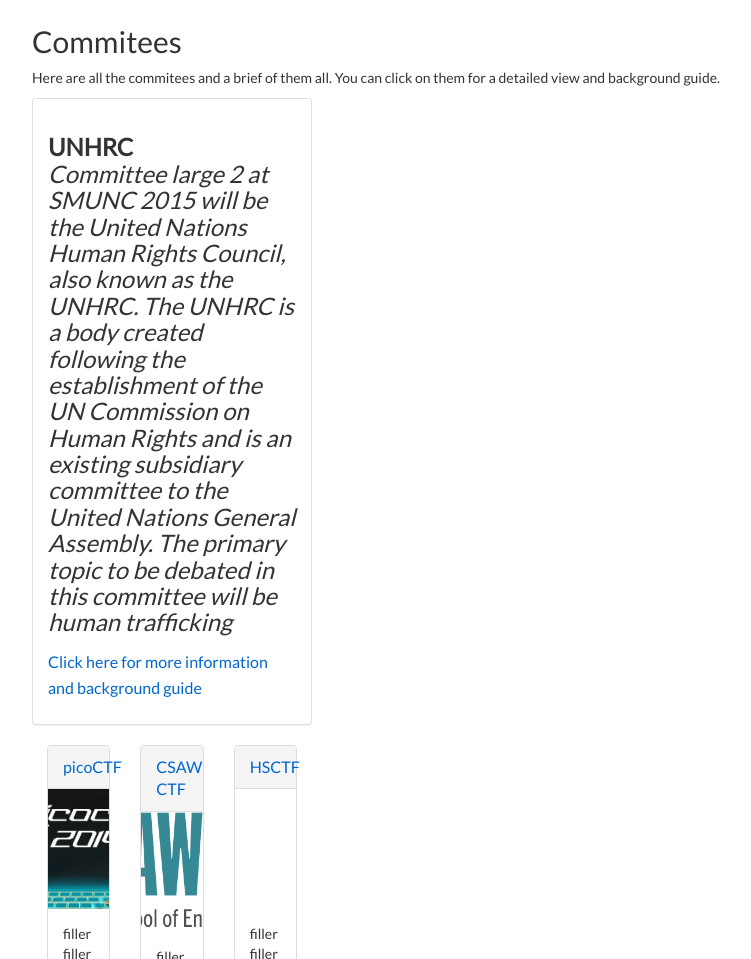
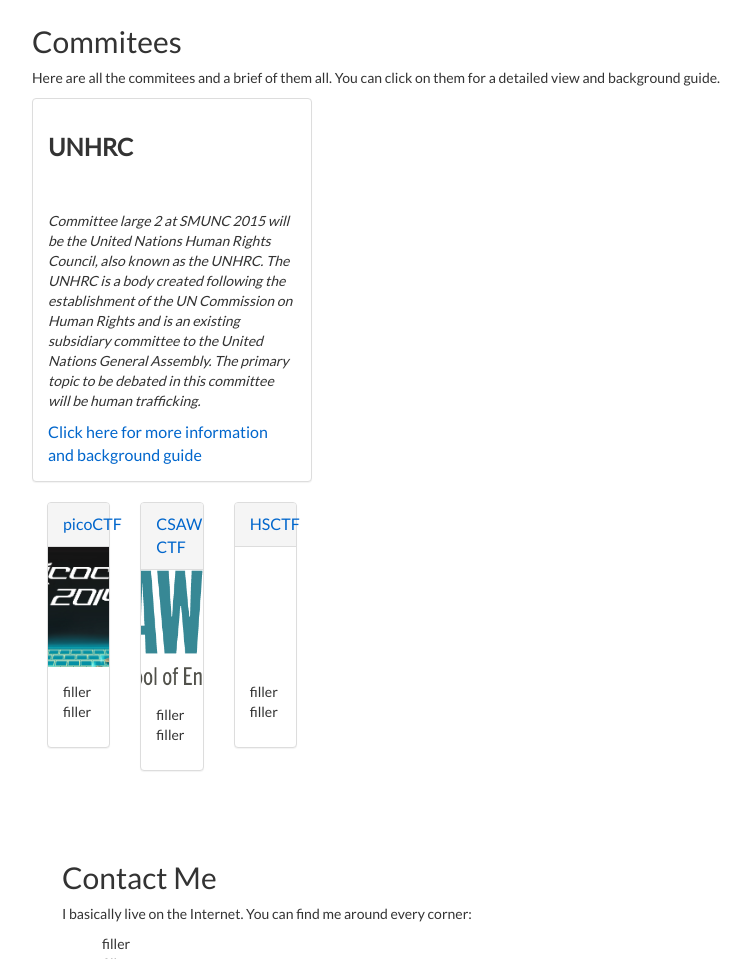
Before and after one commit to samarthm/bugfree-shame, a plain HTML site: page index.html in a window 1280 px wide. Shown: the part 1400-2359 px from the top of the page, without its empty margins (158-909 px from the left). Drawn offline with nearby package versions, Linux system fonts and the light colour scheme.

Commit message:
Update index.html

```diff
--- a/index.html
+++ b/index.html
@@ -85,15 +85,15 @@
 						<div align= "left"><div class="panel-body">
 							<p>
 								<h3><b>UNHRC
-								</b></h3<br>
+								</b></h3><br>
 								<br>
 								<i>
 								Committee large 2 at SMUNC 2015 will be the United Nations Human Rights
 								Council, also known as the UNHRC. The UNHRC is a body created following the
 								establishment of the UN Commission on Human Rights and is an existing subsidiary
-								committee to the United Nations General Assembly. The primary topic to be debated in this committee will be human trafficking</i>
+								committee to the United Nations General Assembly. The primary topic to be debated in this committee will be human trafficking.</i>
 							</p>
-							<a class="panel-title" href="http://camsctf.com" target="_blank">Click here for more information and background guide</a>
+							<a class="panel-title" href="http://smunc.cf" target="_blank">Click here for more information and background guide</a>
 						</div>
 					</div>
 				</div>
```
